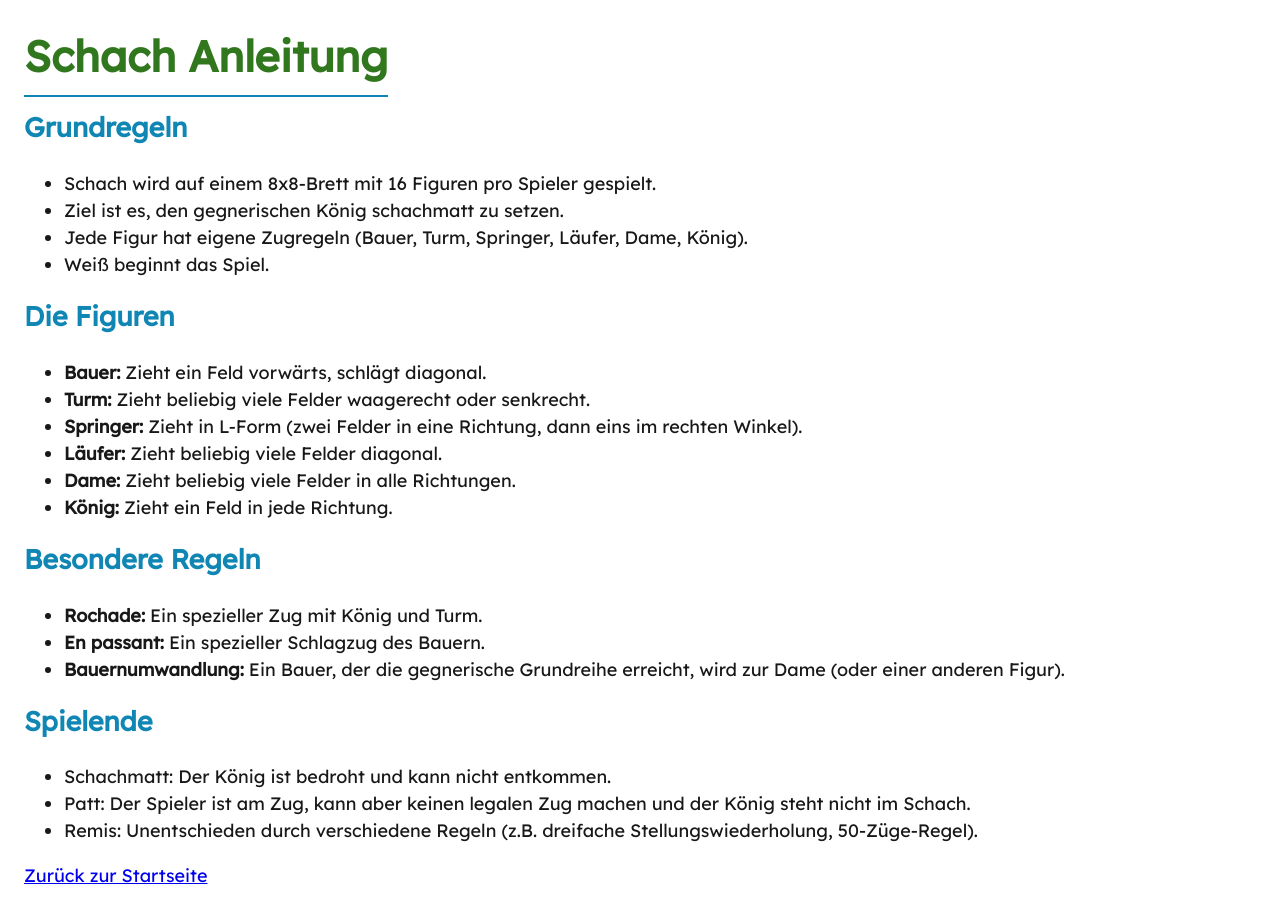
After one commit to xAdii/Schach-2.0, a PHP site: page /views/anleitung.php in a window 1280 px wide. The commit adds this page. Run offline with PHP 8.4, Linux system fonts and the light colour scheme.

Commit message:
Add: Anleitung Datei & Anleitung Knopf

```diff
--- a/modules/navigation.php
+++ b/modules/navigation.php
@@ -2,6 +2,7 @@
     <form action="<?= $_SERVER['PHP_SELF'] ?>" method="post">
         <ul>
             <button type="submit" name="nav" value="home">Home</button>
+            <button type="button" onclick="window.location.href='views/anleitung.php'">Anleitung</button>
             <?= !isset($_SESSION['user']) ? '<button type="submit" name="nav" value="signup">Registrieren</button>' : '' ?>
             <?= !isset($_SESSION['user']) ? '<button type="submit" name="nav" value="login">Anmelden</button>' : '' ?>
             <?= isset($_SESSION['user']) ? '<button type="submit" name="nav" value="play">Spielen</button>' : '' ?>
--- /dev/null
+++ b/views/anleitung.php
@@ -0,0 +1,48 @@
+<!DOCTYPE html>
+<html lang="de">
+<head>
+    <meta charset="UTF-8">
+    <title>Schach Anleitung</title>
+    <link rel="stylesheet" href="../styles/base.css">
+</head>
+<body>
+    <h1>Schach Anleitung</h1>
+    <section>
+        <h2>Grundregeln</h2>
+        <ul>
+            <li>Schach wird auf einem 8x8-Brett mit 16 Figuren pro Spieler gespielt.</li>
+            <li>Ziel ist es, den gegnerischen König schachmatt zu setzen.</li>
+            <li>Jede Figur hat eigene Zugregeln (Bauer, Turm, Springer, Läufer, Dame, König).</li>
+            <li>Weiß beginnt das Spiel.</li>
+        </ul>
+    </section>
+    <section>
+        <h2>Die Figuren</h2>
+        <ul>
+            <li><strong>Bauer:</strong> Zieht ein Feld vorwärts, schlägt diagonal.</li>
+            <li><strong>Turm:</strong> Zieht beliebig viele Felder waagerecht oder senkrecht.</li>
+            <li><strong>Springer:</strong> Zieht in L-Form (zwei Felder in eine Richtung, dann eins im rechten Winkel).</li>
+            <li><strong>Läufer:</strong> Zieht beliebig viele Felder diagonal.</li>
+            <li><strong>Dame:</strong> Zieht beliebig viele Felder in alle Richtungen.</li>
+            <li><strong>König:</strong> Zieht ein Feld in jede Richtung.</li>
+        </ul>
+    </section>
+    <section>
+        <h2>Besondere Regeln</h2>
+        <ul>
+            <li><strong>Rochade:</strong> Ein spezieller Zug mit König und Turm.</li>
+            <li><strong>En passant:</strong> Ein spezieller Schlagzug des Bauern.</li>
+            <li><strong>Bauernumwandlung:</strong> Ein Bauer, der die gegnerische Grundreihe erreicht, wird zur Dame (oder einer anderen Figur).</li>
+        </ul>
+    </section>
+    <section>
+        <h2>Spielende</h2>
+        <ul>
+            <li>Schachmatt: Der König ist bedroht und kann nicht entkommen.</li>
+            <li>Patt: Der Spieler ist am Zug, kann aber keinen legalen Zug machen und der König steht nicht im Schach.</li>
+            <li>Remis: Unentschieden durch verschiedene Regeln (z.B. dreifache Stellungswiederholung, 50-Züge-Regel).</li>
+        </ul>
+    </section>
+    <a href="../index.php">Zurück zur Startseite</a>
+</body>
+</html>
```
